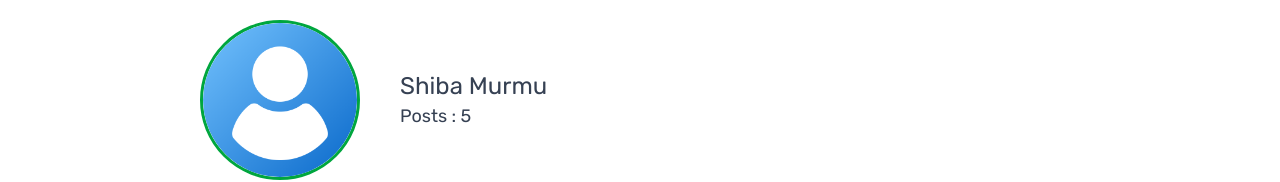
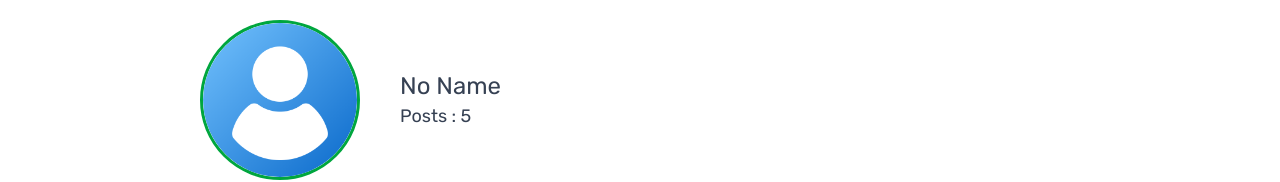
Before and after one commit to shiba-murmu/Discover-your-recipe, a React (Vite) app in the folder frontend/: page /profile in a window 1280 px wide. Shown: the part 124-306 px from the top of the page. Built offline with nearby package versions, Linux system fonts and the light colour scheme.

Commit message:
Profile name changed.

```diff
--- a/frontend/src/pages/Profile/Profile.jsx
+++ b/frontend/src/pages/Profile/Profile.jsx
@@ -7,7 +7,7 @@
                 <div className='h-40 md:h-80 w-full flex items-center justify-center gap-10  md:justify-start' >
                     <img src={profile} className='h-30 w-30 md:h-40 md:w-40 object-cover md:ml-50 border-3 border-green-600 dark:border-amber-50 rounded-full ' alt="" />
                     <div className='hidden md:block'>
-                        <h1 className='text-2xl font-extrabold'>Shiba Murmu</h1>
+                        <h1 className='text-2xl font-extrabold'>No Name </h1>
                         <h4>Posts  :  5</h4>
                     </div>
                 </div>
```
